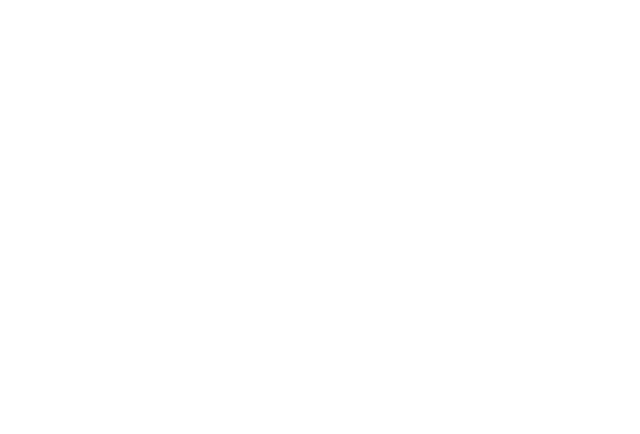
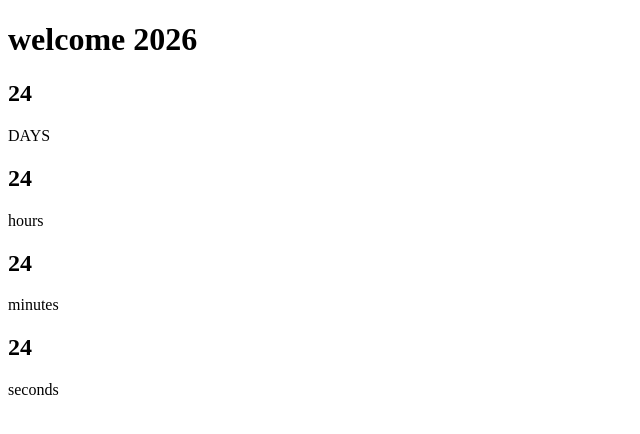
Before and after one commit to kiran-kharsel/count-down-timer, a plain HTML site: page index.html in a window 1280 px wide. Shown: the whole page, without its empty margins (0-640 px from the left). Drawn offline with Linux system fonts and the light colour scheme.

Commit message:
feat: add html markup for countdown timer

```diff
--- a/index.html
+++ b/index.html
@@ -3,11 +3,31 @@
 <head>
     <meta charset="UTF-8">
     <meta name="viewport" content="width=device-width, initial-scale=1.0">
-    <title>Document</title>
+    <title>countdown timer</title>
     <link rel="stylesheet" href="./style.css">
     <script defer src="./main.js"></script>
 </head>
 <body>
-
+    <div class="container">
+        <h1>welcome 2026</h1>
+        <div class="timer-container">
+            <div class="timer">
+                <h2 class="days">24</h2>
+                <p>DAYS</p>
+            </div>
+            <div class="timer">
+                <h2 class="hours">24</h2>
+                <p>hours</p>
+            </div>
+            <div class="timer">
+                <h2 class="mins">24</h2>
+                <p>minutes</p>
+            </div>
+            <div class="timer">
+                <h2 class="seconds">24</h2>
+                <p>seconds</p>
+            </div>
+        </div>
+    </div>
 </body>
 </html>
```
